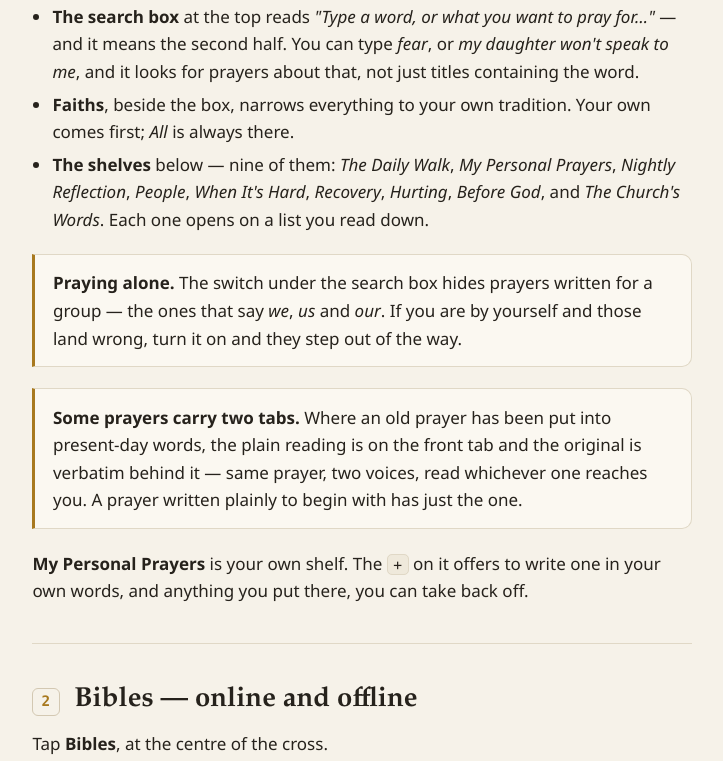
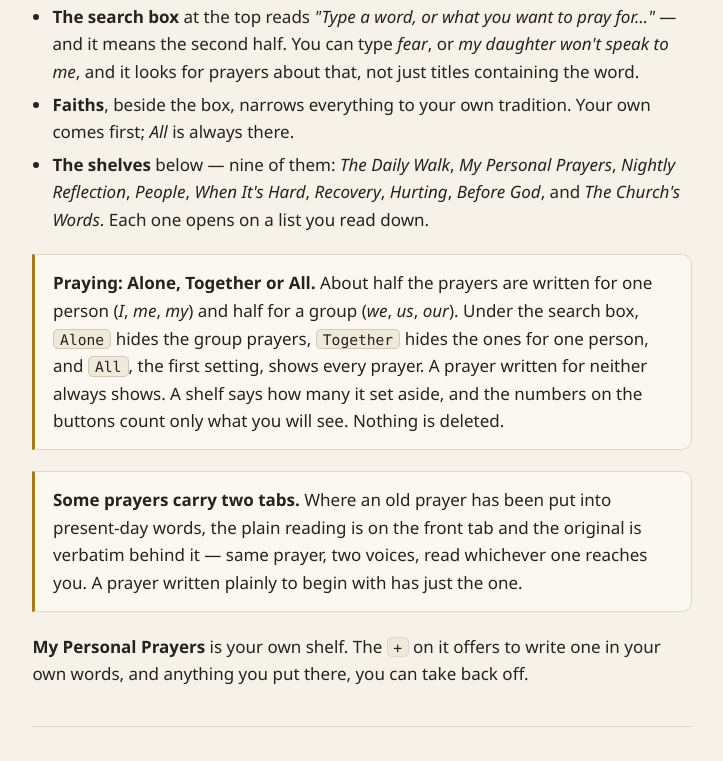
Before and after one commit to paulbevins63-bit/policies, a plain HTML site: page guides/kentucky-spiritual-guide-bibles-prayers-churches-manual.html in a window 1280 px wide. Shown: the part 1848-2609 px from the top of the page, without its empty margins (278-1001 px from the left). Drawn offline with Linux system fonts and the light colour scheme.

Commit message:
Guides: Praying is Alone, Together or All; Counseling (2026-11-18), copied from the app repo's Guides/
Co-Authored-By: Claude Opus 5.5 <noreply@anthropic.com>

```diff
--- a/guides/kentucky-spiritual-guide-bibles-prayers-churches-manual.html
+++ b/guides/kentucky-spiritual-guide-bibles-prayers-churches-manual.html
@@ -192,9 +192,12 @@
   </ul>
 
   <div class="call">
-    <p><strong>Praying alone.</strong> The switch under the search box hides prayers written for a
-    group — the ones that say <em>we</em>, <em>us</em> and <em>our</em>. If you are by yourself and
-    those land wrong, turn it on and they step out of the way.</p>
+    <p><strong>Praying: Alone, Together or All.</strong> About half the prayers are written for one person
+    (<em>I</em>, <em>me</em>, <em>my</em>) and half for a group (<em>we</em>, <em>us</em>, <em>our</em>).
+    Under the search box, <span class="label">Alone</span> hides the group prayers, <span class="label">Together</span>
+    hides the ones for one person, and <span class="label">All</span>, the first setting, shows every prayer. A prayer
+    written for neither always shows. A shelf says how many it set aside, and the numbers on the buttons count only
+    what you will see. Nothing is deleted.</p>
   </div>
 
   <div class="call">
```
Also changed, not shown: guides/kentucky-spiritual-guide-personal-assistance-manual.html (+1 -1 lines), guides/kentucky-spiritual-guide.html (+3 -2 lines).
